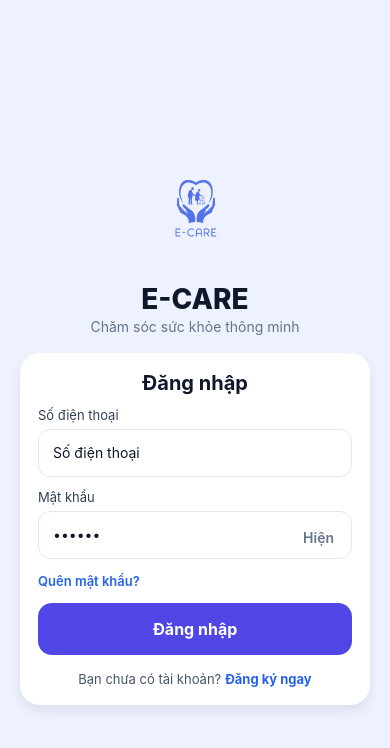
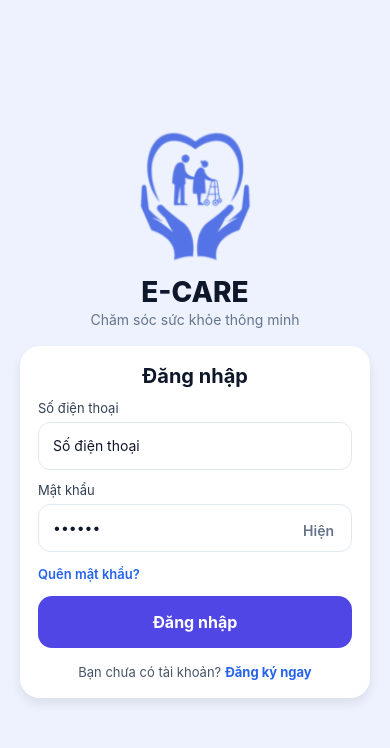
Before and after one commit to Hien110/E_Care-Connect-support-monitor-the-health-and-psychology-of-the-elderly, a React Native app in the folder Mobile/: screen /LOGIN in a window 390 px wide. Shown: the top 748 px of the page. Built offline with nearby package versions, Linux system fonts and the light colour scheme.

Commit message:
refactor: ui Login

```diff
--- a/Mobile/src/screens/Auth/LoginScreen.jsx
+++ b/Mobile/src/screens/Auth/LoginScreen.jsx
@@ -11,14 +11,13 @@ import {
   Platform,
   Animated,
   Easing,
+  ScrollView,
+  SafeAreaView,
 } from "react-native"
 import AsyncStorage from "@react-native-async-storage/async-storage"
 import { useNavigation } from "@react-navigation/native"
 
-// asset logo
-import logo from "../../assets/logoE_Care.png"
-
-// service
+import logo from "../../assets/logoBrand.png"
 import userService from "../../services/userService"
 
 export default function LoginScreen() {
@@ -31,7 +30,6 @@ export default function LoginScreen() {
   const [error, setError] = useState("")
   const [success, setSuccess] = useState("")
 
-  // chỉ animate logo
   const fadeIn = useRef(new Animated.Value(0)).current
   const floatY = useRef(new Animated.Value(0)).current
 
@@ -65,7 +63,7 @@ export default function LoginScreen() {
     try {
       setLoading(true)
       const res = await userService.loginUser({ phoneNumber, password })
-      console.log("Login Response: ", res);
+      console.log("Login Response: ", res)
 
       if (!res.success) {
         setError(res.message || "Đăng nhập thất bại")
@@ -84,21 +82,27 @@ export default function LoginScreen() {
   }
 
   return (
-    <KeyboardAvoidingView behavior={Platform.OS === "ios" ? "padding" : undefined} style={styles.container}>
-      <View style={styles.inner}>
-        {/* Logo + brand */}
+    <SafeAreaView style={styles.container}>
+      <KeyboardAvoidingView
+        style={{ flex: 1 }}
+        behavior={Platform.OS === "ios" ? "padding" : undefined}
+        keyboardVerticalOffset={Platform.OS === "ios" ? 0 : 0}
+      >
+        <ScrollView
+          style={{ flex: 1 }}
+          contentContainerStyle={styles.scrollContent}
+          showsVerticalScrollIndicator
+          keyboardShouldPersistTaps="handled"
+          contentInsetAdjustmentBehavior="automatic"
+        >
           <View style={styles.logoWrap}>
-          {/* CHỈ logo có hiệu ứng */}
             <Animated.View style={{ opacity: fadeIn, transform: [{ translateY: floatY }] }}>
               <Image source={logo} style={styles.logo} resizeMode="contain" />
             </Animated.View>
-
-          {/* brand + tagline không animate */}
             <Text style={styles.brand}>E-CARE</Text>
             <Text style={styles.tagline}>Chăm sóc sức khỏe thông minh</Text>
           </View>
 
-        {/* Card: bỏ hiệu ứng */}
           <View style={styles.card}>
             <Text style={styles.title}>Đăng nhập</Text>
 
@@ -111,6 +115,7 @@ export default function LoginScreen() {
                 autoCapitalize="none"
                 value={phoneNumber}
                 onChangeText={setPhoneNumber}
+                returnKeyType="next"
               />
             </View>
 
@@ -123,6 +128,7 @@ export default function LoginScreen() {
                   secureTextEntry={!showPassword}
                   value={password}
                   onChangeText={setPassword}
+                  returnKeyType="done"
                 />
                 <TouchableOpacity
                   onPress={() => setShowPassword((v) => !v)}
@@ -135,7 +141,6 @@ export default function LoginScreen() {
             </View>
 
             <View style={styles.rowBetween}>
-
               <TouchableOpacity onPress={() => nav.navigate("ForgotPassword")}>
                 <Text style={[styles.small, { color: "#2563eb", fontWeight: "600" }]}>Quên mật khẩu?</Text>
               </TouchableOpacity>
@@ -162,19 +167,27 @@ export default function LoginScreen() {
               </Text>
             </View>
           </View>
-      </View>
+
+          {/* Spacer nhỏ để tránh bị dính cạnh dưới khi cuộn */}
+          <View style={{ height: 24 }} />
+        </ScrollView>
       </KeyboardAvoidingView>
+    </SafeAreaView>
   )
 }
 
 const styles = StyleSheet.create({
   container: { flex: 1, backgroundColor: "#eef2ff" },
-  inner: { flex: 1, padding: 20, justifyContent: "center" },
+
+  // Giúp nội dung chiếm đủ chiều cao để ScrollView hoạt động mượt mà
+  scrollContent: {
+    flexGrow: 1,
+    padding: 20,
+    justifyContent: "center",
+  },
 
   logoWrap: { alignItems: "center", marginBottom: 18 },
-
-  logo: { width: 140, height: 140, borderRadius: 28 },
-
+  logo: { width: 150, height: 150, borderRadius: 28 },
   brand: { marginTop: 2, fontSize: 28, fontWeight: "800", color: "#0f172a" },
   tagline: { marginTop: 2, color: "#64748b" },
 
@@ -205,23 +218,6 @@ const styles = StyleSheet.create({
 
   rowBetween: { flexDirection: "row", alignItems: "center", justifyContent: "space-between", marginTop: 2 },
   row: { flexDirection: "row", alignItems: "center" },
-  checkbox: {
-    width: 20,
-    height: 20,
-    borderRadius: 4,
-    borderWidth: 1.5,
-    borderColor: "#94a3b8",
-    marginRight: 8,
-    alignItems: "center",
-    justifyContent: "center",
-    backgroundColor: "#fff",
-  },
-  checkmark: {
-    fontSize: 14,
-    color: "#4f46e5", // màu tick
-    fontWeight: "bold",
-  },
-  checkboxOn: { backgroundColor: "#4f46e5", borderColor: "#4f46e5" },
 
   small: { fontSize: 13, color: "#475569" },
 
```
Lines whose indentation alone changed are shown as unchanged.
